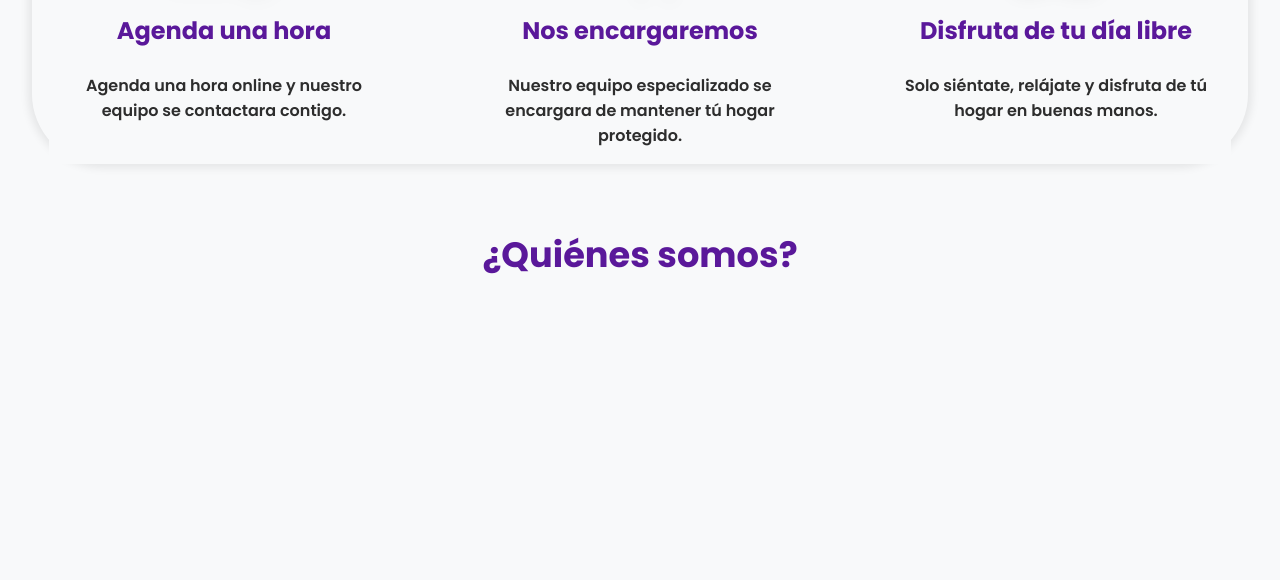
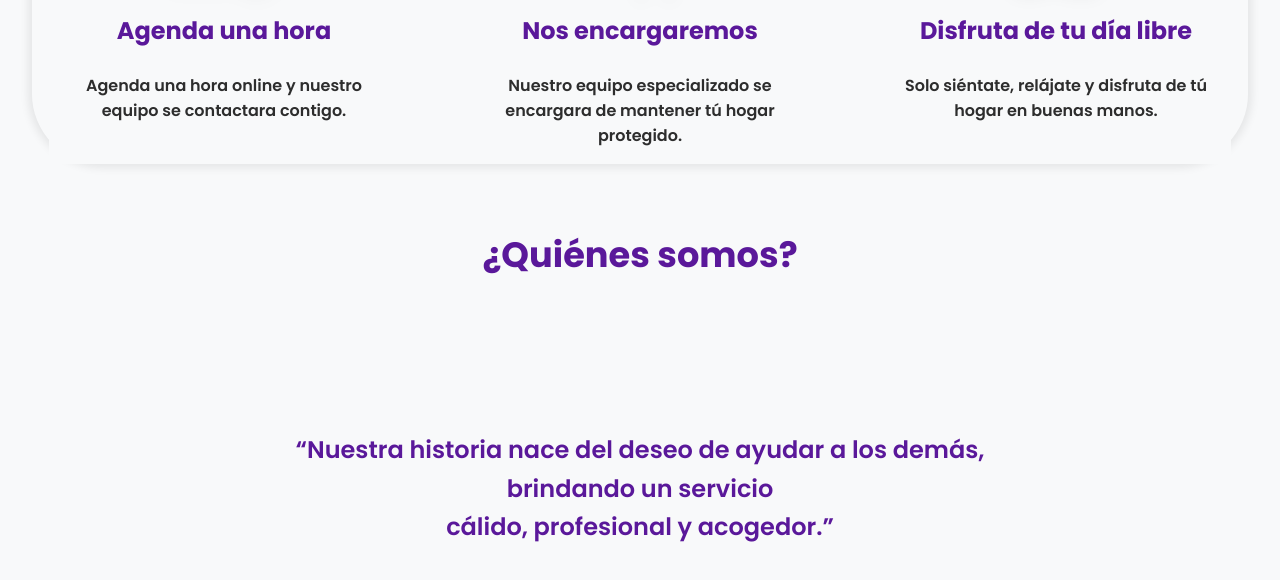
Before and after one commit to Popicode/web-cleanQuick, a plain HTML site: page index.html in a window 1280 px wide. Shown: the part 2181-2761 px from the top of the page. Before the commit the page ends 2462 px from the top, so only its background shows below. Drawn offline with Linux system fonts and the light colour scheme.

Commit message:
feat(about): agregar estilo y eslogan para sección 'About us'

```diff
--- a/CSS/style.css
+++ b/CSS/style.css
@@ -779,10 +779,38 @@ body {
 
 /** Sección "Quienes somos"**/
 
-.title-quienes-somos {
+.section-about {
+    /* background-color: rgb(242, 240, 237); */
+    margin-bottom: 1000px;
+}
+
+.title-about {
     color: var(--color-principal-oscuro);
     position: relative;
     text-align: center;
     font-size: 2.2rem;
     font-family: "Poppins", sans-serif;
+    margin-bottom: 150px;
+
 }
+
+
+.container-eslogan-about {
+    display: flex;
+    padding: 0 auto;
+    align-items: center;
+    justify-content: center;
+    height: auto;
+
+
+}
+
+.eslogan-about {
+    color: var(--color-principal-oscuro);
+    position: relative;
+    text-align: center;
+    font-size: 1.5rem;
+    font-family: "Poppins", sans-serif;
+    font-weight: 300;
+    line-height: 1.6;
+}
--- a/index.html
+++ b/index.html
@@ -148,8 +148,14 @@
             </article>
         </div>
     </section>
-    <section class="section-quienes-somos">
-        <h3 class="title-quienes-somos">¿Quiénes somos?</h3>
+    <section class="section-about">
+        <h3 class="title-about">¿Quiénes somos?</h3>
+        <div class="container-eslogan-about">
+            <h2 class="eslogan-about"> “Nuestra historia nace del deseo de ayudar a los demás, <br> brindando un
+                servicio <br>
+                cálido, profesional y acogedor.”</h2>
+        </div>
+
     </section>
 
     <dialog class="modal-overlay ">
```
